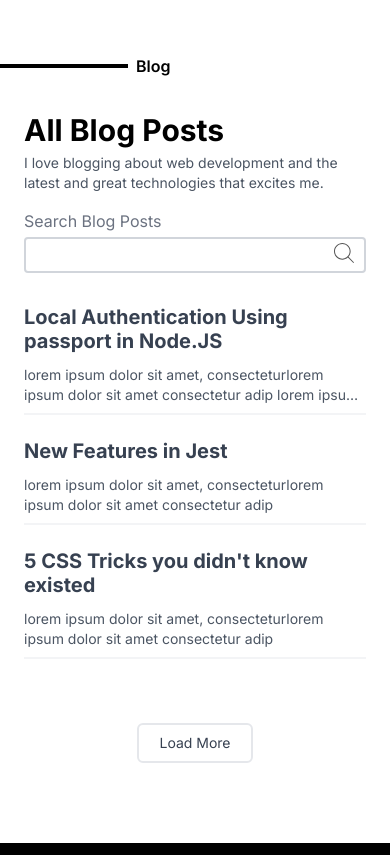
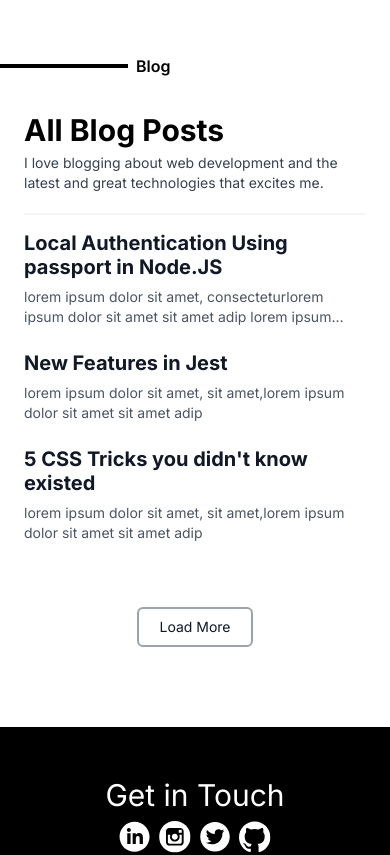
Before and after one commit to noor-codes/noorullah.dev, a Next.js app: page /blog in a window 390 px wide. Shown: the top 855 px of the page. Built offline with nearby package versions, Linux system fonts and the light colour scheme; what @tailwindcss/typography would draw is missing.

Commit message:
md breakpoint

```diff
--- a/components/ArticleCard.jsx
+++ b/components/ArticleCard.jsx
@@ -5,18 +5,17 @@ const ArticleCard = ({ title, paragraph }) => (
     <div className="flex">
       <Link href="/blog/article">
         <a>
-          <div className="flex flex-col lg:justify-center h-full">
-            <h1 className="mb-2 leading-6 text-xl text-gray-700 hover:text-blue-500  font-bold xs:leading-6 xs:text-xl sm:text-2xl xl:text-3xl xl:font-bold">
+          <div className="flex flex-col lg:justify-center h-full md:mr-28">
+            <h1 className="mb-2 leading-6 hover:text-blue-500 font-bold text-xl text-gray-900 xs:leading-6 xs:text-xl sm:text-2xl md:text-3xl md:mb-3 md:leading-10 xl:text-3xl xl:font-bold">
               {title}
             </h1>
-            <p className="text-sm mt-1 text-gray-600 sm:text-base sm:leading-5 md:text-sm lg:text-base line-clamp-2 sm:line-clamp-3">
+            <p className="text-sm text-gray-600 sm:text-base sm:leading-5 md:text-base md:-mt-1 md:tracking-tight lg:text-base line-clamp-2 sm:line-clamp-3">
               {paragraph}
             </p>
           </div>
         </a>
       </Link>
     </div>
-    <div className="border-b-2 border-gray-100 -mt-4">&nbsp;</div>
   </div>
 )
 
--- a/pages/blog/index.jsx
+++ b/pages/blog/index.jsx
@@ -5,53 +5,37 @@ import ArticleCard from '@/components/ArticleCard'
 const Blog = () => (
   <div>
     <PageName name="Blog" />
-    <div className="container min-w-xs mx-auto px-6">
+    <div className="container min-w-xs mx-auto px-6 sm:px-10">
       <main className="mx-auto md:pt-5">
         <div className="mt-8 mb-4">
-          <h1 className="font-bold leading-normal mb-5 text-3xl xs:text-4xl xs:leading-10 md:text-4xl lg:mb-6 lg:pr-36 lg:leading-snug lg:text-5xl">
+          <h1 className="font-bold leading-normal mb-5 text-3xl xs:text-4xl xs:leading-10 md:text-6xl md:mb-6 lg:mb-6 lg:leading-snug lg:text-5xl">
             All Blog Posts
           </h1>
-          <p className="text-gray-600 text-sm -mt-5 xs:text-base xs:-mt-3 sm:text-lg">
+          <p className="text-gray-700 text-sm -mt-5 xs:text-base xs:-mt-3 md:text-xl md:-mt-2  sm:text-lg">
             I love blogging about web development and the latest and great technologies that excites
             me.
           </p>
         </div>
-        <div className="mt-4 sm:mt-6">
-          <label
-            htmlFor="search"
-            className="relative mt-2 text-gray-500 lg:text-xl tracking-normal sm:text-lg"
-          >
-            Search Blog Posts
-            <img
-              src="/icons/search-icon.svg"
-              alt="Search Icon"
-              className="absolute h-5 lg:h-6 top-8 sm:top-9 lg:top-12 lg:text-xl right-3 cursor-pointer bg:gray-300"
-            />
-            <input
-              id="search"
-              type="text"
-              className="py-1 lg:py-2 mt-1 w-full border-2 flex-1 border-gray-300 rounded mb-4 focus:border-gray-400 text-gray-700 focus:ring-gray-400 lg:mt-2"
-            />
-          </label>
-        </div>
+
+        <div className="border-b-2 border-gray-100 -mt-5 md:-mt-2">&nbsp;</div>
 
         <ArticleCard
           title="Local Authentication Using passport in Node.JS"
-          paragraph="lorem ipsum dolor sit amet, consecteturlorem ipsum dolor sit amet consectetur adip lorem ipsum dolor sit amet consecteturlorem ipsum dolor sit amet, consectetur adip"
+          paragraph="lorem ipsum dolor sit amet, consecteturlorem ipsum dolor sit amet sit amet adip lorem ipsum dolor sit amet sit ametlorem ipsum dolor sit amet, sit amet, adip"
         />
         <ArticleCard
           title="New Features in Jest"
-          paragraph="lorem ipsum dolor sit amet, consecteturlorem ipsum dolor sit amet consectetur adip"
+          paragraph="lorem ipsum dolor sit amet, sit amet,lorem ipsum dolor sit amet sit amet adip"
         />
         <ArticleCard
           title="5 CSS Tricks you didn't know existed"
-          paragraph="lorem ipsum dolor sit amet, consecteturlorem ipsum dolor sit amet consectetur adip"
+          paragraph="lorem ipsum dolor sit amet, sit amet,lorem ipsum dolor sit amet sit amet adip"
         />
 
         <div className="flex justify-center">
           <button
             type="button"
-            className="text-sm mt-14 px-5 border-2 border-gray-200 text-gray-700 hover:bg-gray-900 hover:text-white cursor-pointer rounded-md py-2 transition duration-500 ease-out select-none focus:outline-none focus:ring-2 focus:ring-offset-2 focus:ring-black focus:ring-opacity-50 focus:ring-offset-white transform active:scale-90"
+            className="text-sm mt-14 px-5 border-2 select-none border-gray-400 hover:border-gray-900 text-gray-900 hover:bg-gray-900 hover:text-white cursor-pointer rounded-md py-2 transition duration-500 ease-out focus:outline-none focus:ring-2 focus:ring-offset-2 focus:ring-black focus:ring-opacity-50 focus:ring-offset-white transform active:scale-90"
           >
             Load More
           </button>
```
